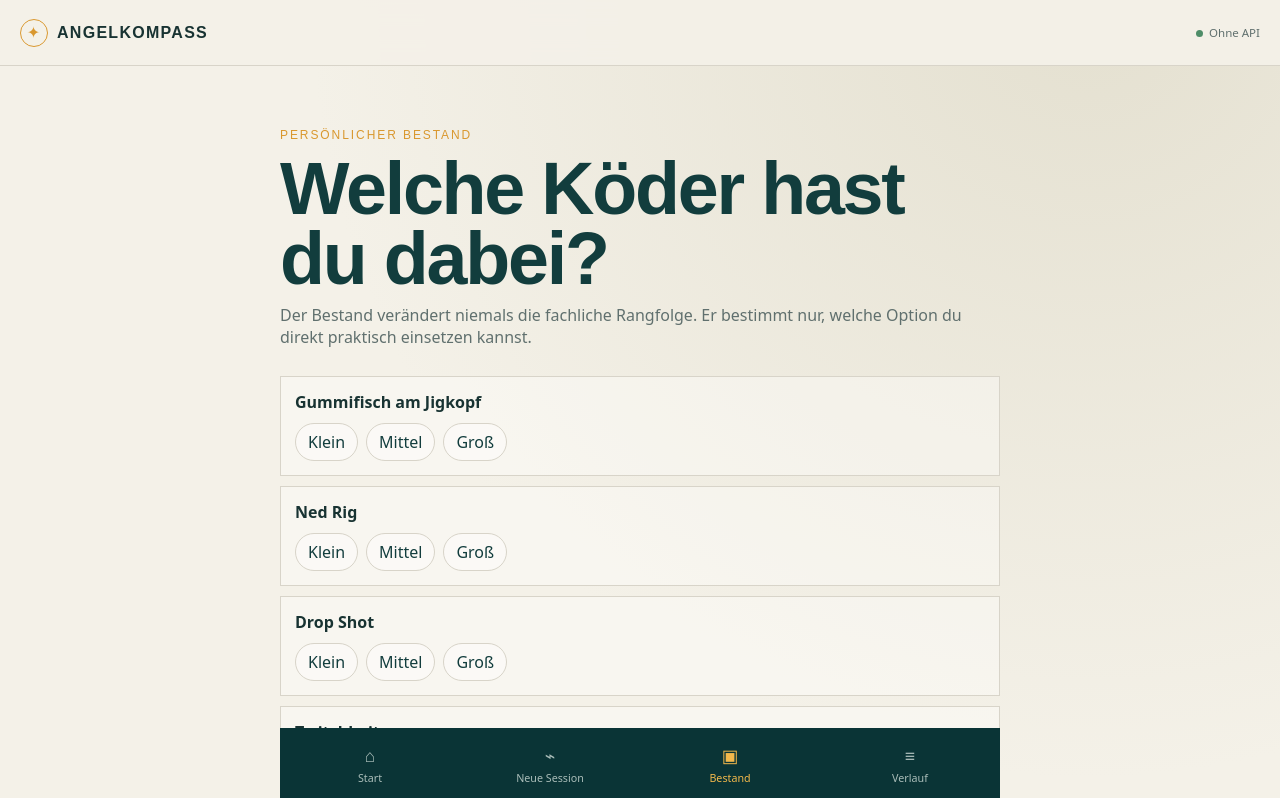
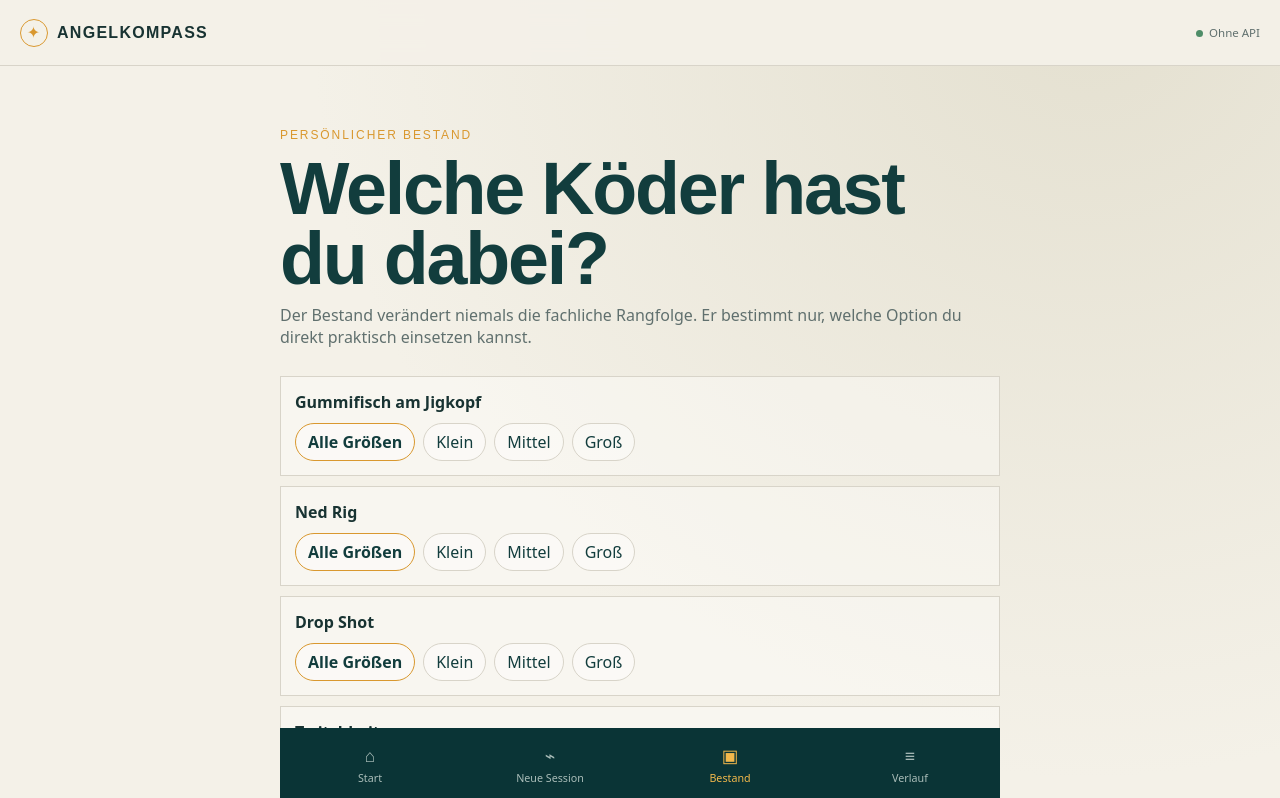
Before and after one commit to Bugzda/angelkompass, a React (Vite) app: page /bestand in a window 1280 px wide. Shown: the top 798 px of the page. Built offline with nearby package versions, Linux system fonts and the light colour scheme.

Commit message:
feat: add select all lure sizes

```diff
--- a/src/features/inventory/InventoryPage.tsx
+++ b/src/features/inventory/InventoryPage.tsx
@@ -3,12 +3,12 @@ import { pikeLures } from '../../domain/catalogs/pikeLures'
 import { useInventory } from './useInventory'
 
 export function InventoryPage() {
-  const { inventory, toggleSize } = useInventory()
+  const { inventory, toggleSize, toggleAllSizes } = useInventory()
   const catalog=[...lures,...pikeLures].filter((lure,index,all)=>all.findIndex(item=>item.id===lure.id)===index)
   return <section>
     <p className="eyebrow">PERSÖNLICHER BESTAND</p>
     <h1>Welche Köder hast du dabei?</h1>
     <p className="lead">Der Bestand verändert niemals die fachliche Rangfolge. Er bestimmt nur, welche Option du direkt praktisch einsetzen kannst.</p>
-    <div className="inventory-options">{catalog.map((lure) => {const item=inventory.find(entry=>entry.lureTypeId===lure.id);return <article className={item?'selected inventory-sized':''} key={lure.id}><div><strong>{lure.label}</strong>{item?.legacyPerch&&<small>Altbestand · für Hecht bitte Größe ergänzen</small>}</div><div className="chips">{(['small','medium','large'] as const).map(size=><button type="button" className={item?.sizes?.includes(size)?'selected':''} aria-pressed={item?.sizes?.includes(size)??false} onClick={()=>toggleSize(lure.id,size)} key={size}>{size==='small'?'Klein':size==='medium'?'Mittel':'Groß'}</button>)}</div></article>})}</div>
+    <div className="inventory-options">{catalog.map((lure) => {const item=inventory.find(entry=>entry.lureTypeId===lure.id);const hasAllSizes=item?.sizes?.length===3&&(['small','medium','large'] as const).every(size=>item.sizes?.includes(size));return <article className={item?'selected inventory-sized':''} key={lure.id}><div><strong>{lure.label}</strong>{item?.legacyPerch&&<small>Altbestand · für Hecht bitte Größe ergänzen</small>}</div><div className="chips"><button type="button" className={`all-sizes${hasAllSizes?' selected':''}`} aria-pressed={hasAllSizes} onClick={()=>toggleAllSizes(lure.id)}>Alle Größen</button>{(['small','medium','large'] as const).map(size=><button type="button" className={item?.sizes?.includes(size)?'selected':''} aria-pressed={item?.sizes?.includes(size)??false} onClick={()=>toggleSize(lure.id,size)} key={size}>{size==='small'?'Klein':size==='medium'?'Mittel':'Groß'}</button>)}</div></article>})}</div>
   </section>
 }
--- a/src/features/inventory/useInventory.ts
+++ b/src/features/inventory/useInventory.ts
@@ -3,6 +3,7 @@ import type { InventoryItem, LureType, SizeClass } from '../../domain/models/typ
 
 const STORAGE_KEY = 'angelkompass.inventory.v2'
 const LEGACY_KEY = 'angelkompass.inventory.v1'
+const ALL_SIZES: SizeClass[] = ['small', 'medium', 'large']
 
 function readInventory(): InventoryItem[] {
   try {
@@ -20,5 +21,6 @@ export function useInventory() {
   useEffect(() => localStorage.setItem(STORAGE_KEY, JSON.stringify({schemaVersion:2,items:inventory})), [inventory])
   const toggle = (lureTypeId: LureType['id']) => setInventory((current) => current.some((item) => item.lureTypeId === lureTypeId) ? current.filter((item) => item.lureTypeId !== lureTypeId) : [...current, { lureTypeId }])
   const toggleSize=(lureTypeId:LureType['id'],size:SizeClass)=>setInventory(current=>{const found=current.find(item=>item.lureTypeId===lureTypeId);if(!found)return[...current,{lureTypeId,sizes:[size]}];const sizes=found.sizes?.includes(size)?found.sizes.filter(item=>item!==size):[...(found.sizes??[]),size];return current.map(item=>item.lureTypeId===lureTypeId?{...item,sizes,legacyPerch:false}:item).filter(item=>item.lureTypeId!==lureTypeId||item.legacyPerch||item.sizes?.length)})
-  return { inventory, toggle, toggleSize }
+  const toggleAllSizes=(lureTypeId:LureType['id'])=>setInventory(current=>{const found=current.find(item=>item.lureTypeId===lureTypeId);const hasAll=found?.sizes?.length===ALL_SIZES.length&&ALL_SIZES.every(size=>found.sizes?.includes(size));if(hasAll)return current.filter(item=>item.lureTypeId!==lureTypeId);if(!found)return[...current,{lureTypeId,sizes:[...ALL_SIZES]}];return current.map(item=>item.lureTypeId===lureTypeId?{...item,sizes:[...ALL_SIZES],legacyPerch:false}:item)})
+  return { inventory, toggle, toggleSize, toggleAllSizes }
 }
```
Also changed, not shown: src/ui/theme/styles.css, 1 other file (tests, documents, lock files or other folders).
